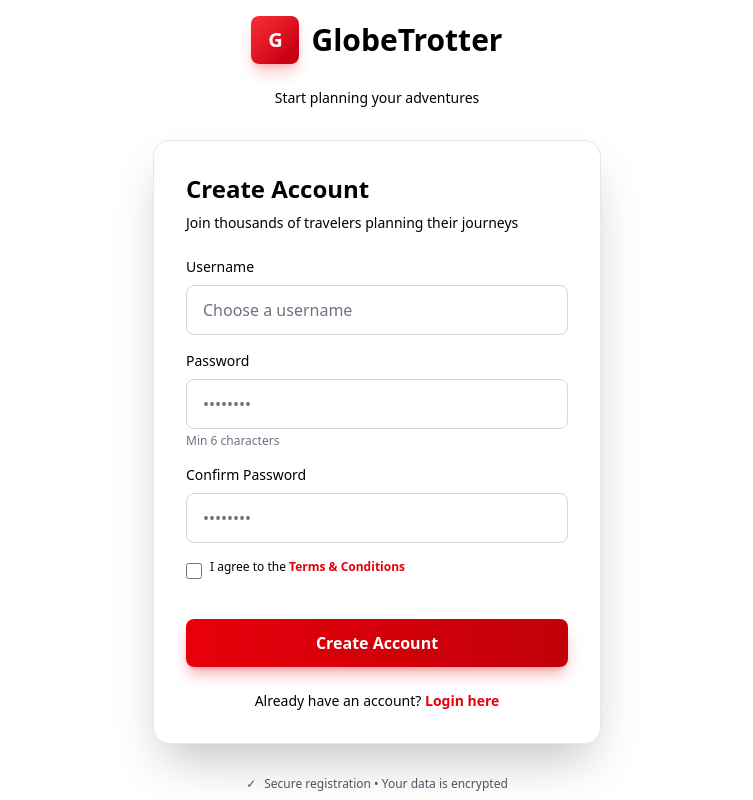
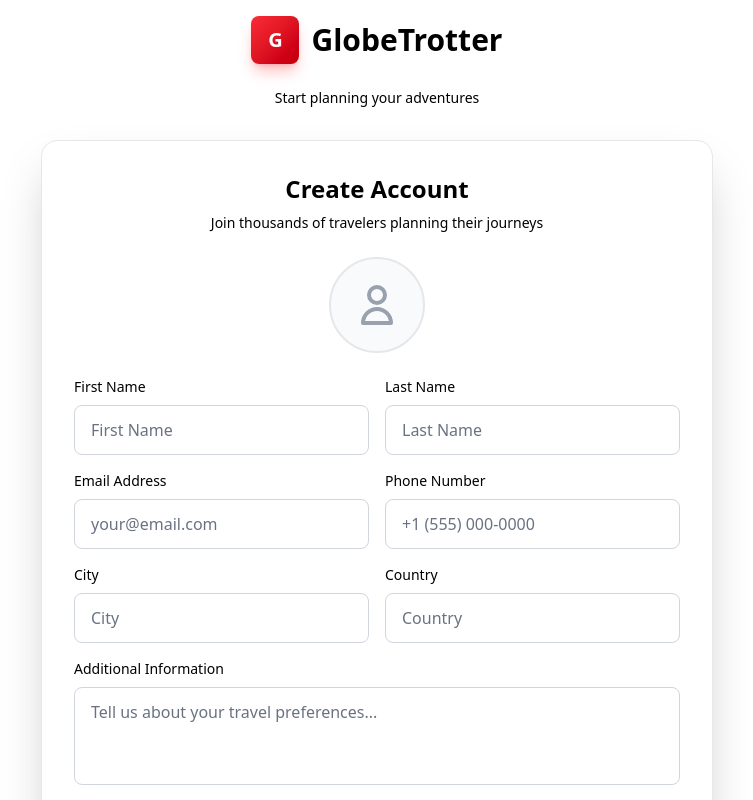
Before and after one commit to SANTHSIM22/ODOO_HACKATHON_R1, a React (Vite) app in the folder Client/: page /register in a window 1280 px wide. Shown: the top 800 px of the page, without its empty margins (263-1016 px from the left). Built offline with nearby package versions, Linux system fonts and the light colour scheme.

Commit message:
fix: fixed registration

```diff
--- a/Client/src/pages/RegisterPage.jsx
+++ b/Client/src/pages/RegisterPage.jsx
@@ -1,13 +1,25 @@
-import { useState, useEffect } from "react";
+import { useState, useEffect, useRef } from "react";
 import { Link, useNavigate } from "react-router-dom";
 
 function RegisterPage() {
   const navigate = useNavigate();
-  const [username, setUsername] = useState("");
-  const [password, setPassword] = useState("");
-  const [confirmPassword, setConfirmPassword] = useState("");
+  const [formData, setFormData] = useState({
+    firstName: "",
+    lastName: "",
+    email: "",
+    phoneNumber: "",
+    city: "",
+    country: "",
+    additionalInfo: "",
+    username: "",
+    password: "",
+    confirmPassword: "",
+  });
+
   const [error, setError] = useState("");
   const [isLoading, setIsLoading] = useState(false);
+  const [imagePreview, setImagePreview] = useState(null);
+  const fileInputRef = useRef(null);
 
   useEffect(() => {
     const userData = localStorage.getItem("user");
@@ -16,25 +28,55 @@ function RegisterPage() {
     }
   }, [navigate]);
 
+  const handleImageChange = (e) => {
+    const file = e.target.files[0];
+    if (file) {
+      if (file.type.startsWith("image/")) {
+        const reader = new FileReader();
+        reader.onloadend = () => {
+          setImagePreview(reader.result);
+        };
+        reader.readAsDataURL(file);
+      } else {
+        alert("Please select an image file");
+      }
+    }
+  };
+
+  const handleImageClick = () => {
+    fileInputRef.current.click();
+  };
+
+  const handleInputChange = (e) => {
+    const { name, value } = e.target;
+    setFormData((prev) => ({
+      ...prev,
+      [name]: value,
+    }));
+  };
+
   const handleSubmit = (e) => {
     e.preventDefault();
     setError("");
     setIsLoading(true);
 
     // Validation
-    if (!username || !password || !confirmPassword) {
-      setError("Please fill in all fields");
+    const requiredFields = ['firstName', 'lastName', 'email', 'username', 'password', 'confirmPassword'];
+    const hasEmptyField = requiredFields.some(field => !formData[field]);
+
+    if (hasEmptyField) {
+      setError("Please fill in all required fields");
       setIsLoading(false);
       return;
     }
 
-    if (password !== confirmPassword) {
+    if (formData.password !== formData.confirmPassword) {
       setError("Passwords do not match");
       setIsLoading(false);
       return;
     }
 
-    if (password.length < 6) {
+    if (formData.password.length < 6) {
       setError("Password must be at least 6 characters");
       setIsLoading(false);
       return;
@@ -42,7 +84,11 @@ function RegisterPage() {
 
     // Simulate API call
     setTimeout(() => {
-      const userData = { username, name: username };
+      const userData = {
+        ...formData,
+        name: `${formData.firstName} ${formData.lastName}`,
+        profileImage: imagePreview
+      };
       localStorage.setItem("user", JSON.stringify(userData));
       navigate("/dashboard");
     }, 1000);
@@ -51,7 +97,7 @@ function RegisterPage() {
   return (
     <div className="min-h-screen bg-white flex items-center justify-center p-4 relative overflow-hidden">
       {/* Main Container */}
-      <div className="relative z-10 w-full max-w-md">
+      <div className="relative z-10 w-full max-w-2xl">
         {/* Header */}
         <div className="text-center mb-8">
           <div className="flex items-center justify-center gap-3 mb-6">
@@ -65,8 +111,8 @@ function RegisterPage() {
 
         {/* Register Card */}
         <div className="bg-white rounded-2xl p-8 border border-gray-200 shadow-2xl">
-          <h2 className="text-2xl font-bold text-black mb-2">Create Account</h2>
-          <p className="text-black text-sm mb-6">
+          <h2 className="text-2xl font-bold text-black mb-2 text-center">Create Account</h2>
+          <p className="text-black text-sm mb-6 text-center">
             Join thousands of travelers planning their journeys
           </p>
 
@@ -76,64 +122,185 @@ function RegisterPage() {
             </div>
           )}
 
+          {/* Profile Photo Upload */}
+          <div className="flex justify-center mb-6">
+            <div
+              className="relative group cursor-pointer"
+              onClick={handleImageClick}
+            >
+              <div className="w-24 h-24 rounded-full border-2 border-gray-200 flex items-center justify-center bg-gray-50 overflow-hidden hover:border-red-500 transition-colors">
+                {imagePreview ? (
+                  <img
+                    src={imagePreview}
+                    alt="Profile Preview"
+                    className="w-full h-full object-cover"
+                  />
+                ) : (
+                  <svg
+                    className="w-12 h-12 text-gray-400"
+                    fill="none"
+                    stroke="currentColor"
+                    viewBox="0 0 24 24"
+                  >
+                    <path
+                      strokeLinecap="round"
+                      strokeLinejoin="round"
+                      strokeWidth="2"
+                      d="M16 7a4 4 0 11-8 0 4 4 0 018 0zM12 14a7 7 0 00-7 7h14a7 7 0 00-7-7z"
+                    />
+                  </svg>
+                )}
+              </div>
+              <input
+                type="file"
+                ref={fileInputRef}
+                onChange={handleImageChange}
+                accept="image/*"
+                className="hidden"
+              />
+            </div>
+          </div>
+
           <form onSubmit={handleSubmit} className="space-y-4">
+            {/* Personal Details Row */}
+            <div className="grid grid-cols-1 md:grid-cols-2 gap-4">
               <div>
-              <label className="block text-sm font-medium text-black mb-2">
-                Username
-              </label>
+                <label className="block text-sm font-medium text-black mb-2">First Name</label>
                 <input
                   type="text"
-                value={username}
-                onChange={(e) => setUsername(e.target.value)}
+                  name="firstName"
+                  value={formData.firstName}
+                  onChange={handleInputChange}
+                  placeholder="First Name"
+                  className="w-full px-4 py-3 bg-white border border-gray-300 rounded-lg text-black placeholder-gray-500 focus:outline-none focus:border-red-500 focus:ring-2 focus:ring-red-500/20 transition-all"
+                />
+              </div>
+              <div>
+                <label className="block text-sm font-medium text-black mb-2">Last Name</label>
+                <input
+                  type="text"
+                  name="lastName"
+                  value={formData.lastName}
+                  onChange={handleInputChange}
+                  placeholder="Last Name"
+                  className="w-full px-4 py-3 bg-white border border-gray-300 rounded-lg text-black placeholder-gray-500 focus:outline-none focus:border-red-500 focus:ring-2 focus:ring-red-500/20 transition-all"
+                />
+              </div>
+            </div>
+
+            {/* Contact Row */}
+            <div className="grid grid-cols-1 md:grid-cols-2 gap-4">
+              <div>
+                <label className="block text-sm font-medium text-black mb-2">Email Address</label>
+                <input
+                  type="email"
+                  name="email"
+                  value={formData.email}
+                  onChange={handleInputChange}
+                  placeholder="your@email.com"
+                  className="w-full px-4 py-3 bg-white border border-gray-300 rounded-lg text-black placeholder-gray-500 focus:outline-none focus:border-red-500 focus:ring-2 focus:ring-red-500/20 transition-all"
+                />
+              </div>
+              <div>
+                <label className="block text-sm font-medium text-black mb-2">Phone Number</label>
+                <input
+                  type="tel"
+                  name="phoneNumber"
+                  value={formData.phoneNumber}
+                  onChange={handleInputChange}
+                  placeholder="+1 (555) 000-0000"
+                  className="w-full px-4 py-3 bg-white border border-gray-300 rounded-lg text-black placeholder-gray-500 focus:outline-none focus:border-red-500 focus:ring-2 focus:ring-red-500/20 transition-all"
+                />
+              </div>
+            </div>
+
+            {/* Location Row */}
+            <div className="grid grid-cols-1 md:grid-cols-2 gap-4">
+              <div>
+                <label className="block text-sm font-medium text-black mb-2">City</label>
+                <input
+                  type="text"
+                  name="city"
+                  value={formData.city}
+                  onChange={handleInputChange}
+                  placeholder="City"
+                  className="w-full px-4 py-3 bg-white border border-gray-300 rounded-lg text-black placeholder-gray-500 focus:outline-none focus:border-red-500 focus:ring-2 focus:ring-red-500/20 transition-all"
+                />
+              </div>
+              <div>
+                <label className="block text-sm font-medium text-black mb-2">Country</label>
+                <input
+                  type="text"
+                  name="country"
+                  value={formData.country}
+                  onChange={handleInputChange}
+                  placeholder="Country"
+                  className="w-full px-4 py-3 bg-white border border-gray-300 rounded-lg text-black placeholder-gray-500 focus:outline-none focus:border-red-500 focus:ring-2 focus:ring-red-500/20 transition-all"
+                />
+              </div>
+            </div>
+
+            {/* Additional Info */}
+            <div>
+              <label className="block text-sm font-medium text-black mb-2">Additional Information</label>
+              <textarea
+                name="additionalInfo"
+                value={formData.additionalInfo}
+                onChange={handleInputChange}
+                placeholder="Tell us about your travel preferences..."
+                rows="3"
+                className="w-full px-4 py-3 bg-white border border-gray-300 rounded-lg text-black placeholder-gray-500 focus:outline-none focus:border-red-500 focus:ring-2 focus:ring-red-500/20 transition-all resize-none"
+              ></textarea>
+            </div>
+
+            {/* Username */}
+            <div>
+              <label className="block text-sm font-medium text-black mb-2">Username</label>
+              <input
+                type="text"
+                name="username"
+                value={formData.username}
+                onChange={handleInputChange}
                 placeholder="Choose a username"
                 className="w-full px-4 py-3 bg-white border border-gray-300 rounded-lg text-black placeholder-gray-500 focus:outline-none focus:border-red-500 focus:ring-2 focus:ring-red-500/20 transition-all"
               />
             </div>
 
+            {/* Password Row */}
+            <div className="grid grid-cols-1 md:grid-cols-2 gap-4">
               <div>
-              <label className="block text-sm font-medium text-black mb-2">
-                Password
-              </label>
+                <label className="block text-sm font-medium text-black mb-2">Password</label>
                 <input
                   type="password"
-                value={password}
-                onChange={(e) => setPassword(e.target.value)}
-                placeholder="••••••••"
-                className="w-full px-4 py-3 bg-white border border-gray-300 rounded-lg text-black placeholder-gray-500 focus:outline-none focus:border-red-500 focus:ring-2 focus:ring-red-500/20 transition-all"
-              />
-              <p className="text-xs text-gray-500 mt-1">Min 6 characters</p>
-            </div>
-
-            <div>
-              <label className="block text-sm font-medium text-black mb-2">
-                Confirm Password
-              </label>
-              <input
-                type="password"
-                value={confirmPassword}
-                onChange={(e) => setConfirmPassword(e.target.value)}
+                  name="password"
+                  value={formData.password}
+                  onChange={handleInputChange}
                   placeholder="••••••••"
                   className="w-full px-4 py-3 bg-white border border-gray-300 rounded-lg text-black placeholder-gray-500 focus:outline-none focus:border-red-500 focus:ring-2 focus:ring-red-500/20 transition-all"
                 />
               </div>
+              <div>
+                <label className="block text-sm font-medium text-black mb-2">Confirm Password</label>
+                <input
+                  type="password"
+                  name="confirmPassword"
+                  value={formData.confirmPassword}
+                  onChange={handleInputChange}
+                  placeholder="••••••••"
+                  className="w-full px-4 py-3 bg-white border border-gray-300 rounded-lg text-black placeholder-gray-500 focus:outline-none focus:border-red-500 focus:ring-2 focus:ring-red-500/20 transition-all"
+                />
+              </div>
+            </div>
 
+            {/* Terms */}
             <div className="flex items-start gap-2 mt-4">
               <input
                 type="checkbox"
                 id="terms"
                 className="w-4 h-4 rounded border-gray-300 bg-white text-red-600 cursor-pointer mt-1"
               />
-              <label
-                htmlFor="terms"
-                className="text-xs text-black cursor-pointer"
-              >
-                I agree to the{" "}
-                <Link
-                  to="#"
-                  className="text-red-600 hover:text-red-700 font-semibold"
-                >
-                  Terms & Conditions
-                </Link>
+              <label htmlFor="terms" className="text-xs text-black cursor-pointer">
+                I agree to the <Link to="#" className="text-red-600 hover:text-red-700 font-semibold">Terms & Conditions</Link>
               </label>
             </div>
 
@@ -155,13 +322,7 @@ function RegisterPage() {
 
           {/* Sign In Link */}
           <p className="text-center text-black text-sm mt-6">
-            Already have an account?{" "}
-            <Link
-              to="/login"
-              className="text-red-600 hover:text-red-700 font-semibold transition-colors"
-            >
-              Login here
-            </Link>
+            Already have an account? <Link to="/login" className="text-red-600 hover:text-red-700 font-semibold transition-colors">Login here</Link>
           </p>
         </div>
 
```
Lines whose indentation alone changed are shown as unchanged.
